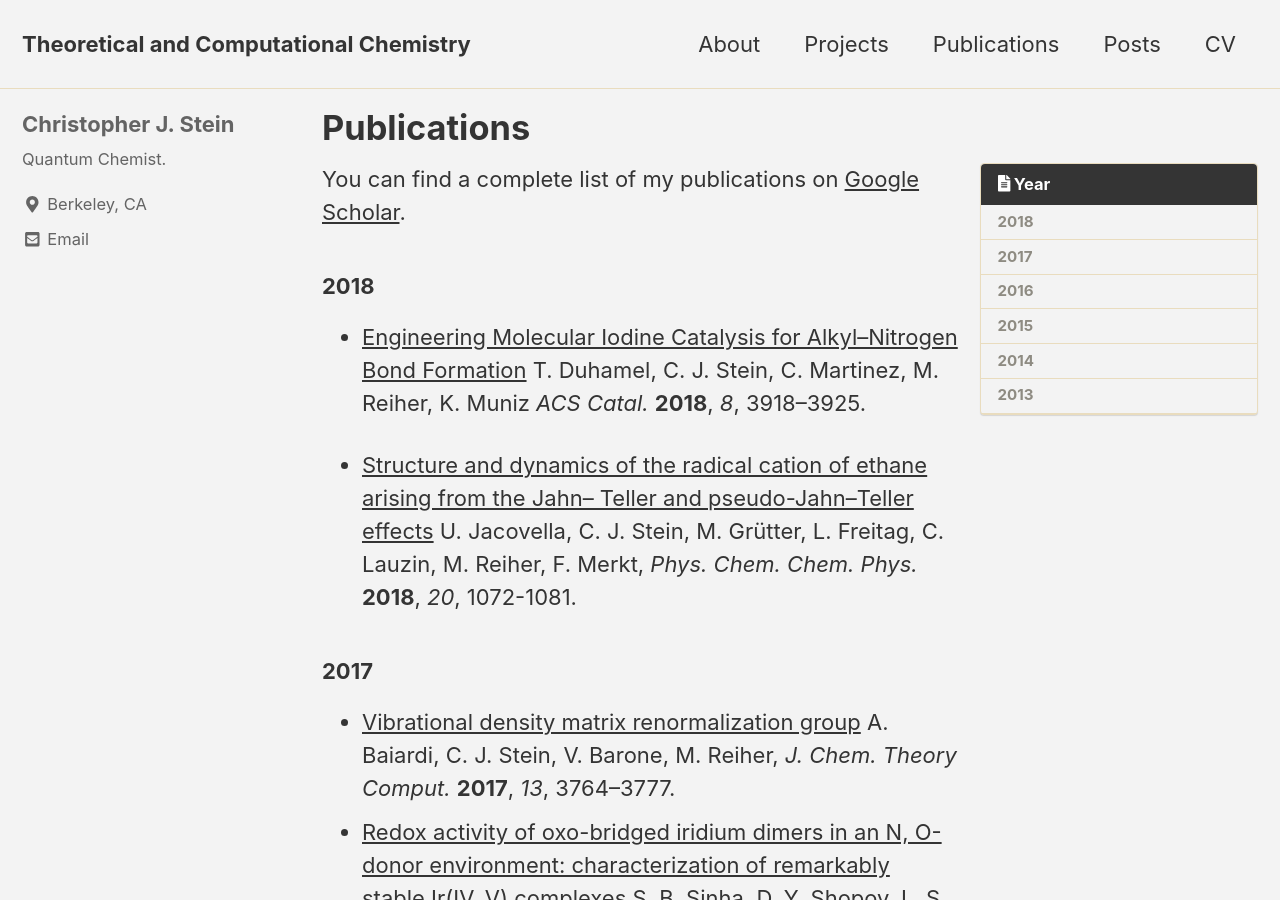
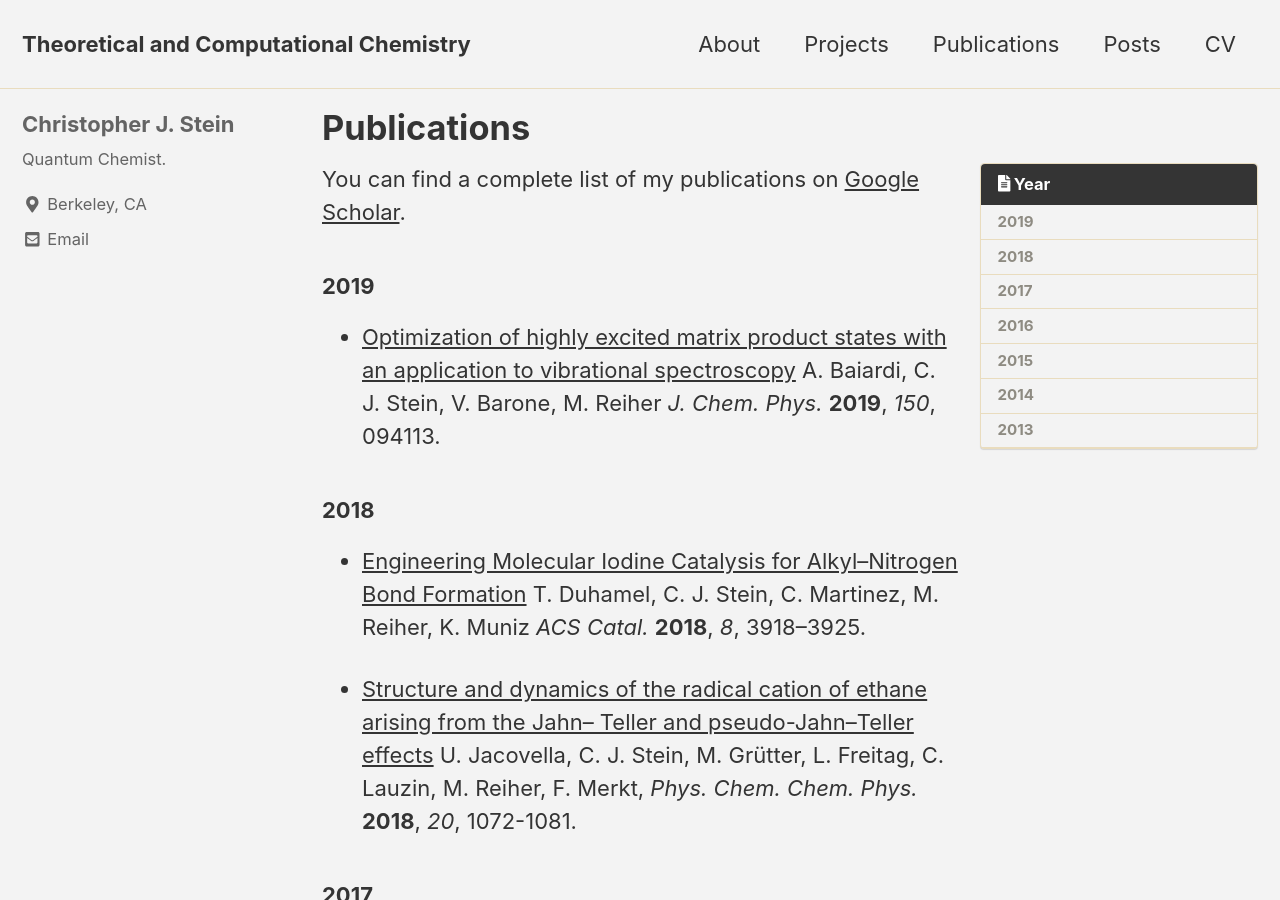
Before and after one commit to steinc/steinc.github.io, a Jekyll site: the page built from _pages/publications.md, in a window 1280 px wide and 900 px high. Built offline with Jekyll 4.4.1, drawn with Linux system fonts in a browser that asks for light colours; cached includes are drawn as plain includes; nearby versions of some CDN libraries.

Commit message:
updated publications

```diff
--- a/_pages/publications.md
+++ b/_pages/publications.md
@@ -10,9 +10,13 @@ toc_sticky: true
 
 You can find a complete list of my publications on [Google Scholar](https://scholar.google.ch/citations?user=ZjHvZRUAAAAJ&hl=en).
 
+
+### 2019
+- [Optimization of highly excited matrix product states with an application to vibrational spectroscopy](https://aip.scitation.org/doi/full/10.1063/1.5068747)
+A. Baiardi, C. J. Stein, V. Barone, M. Reiher *J. Chem. Phys.* **2019**, *150*, 094113.
+
 ### 2018
-
-- [Engineering Molecular Iodine Catalysis for Alkyl–Nitrogen Bond Formation](h ttps://pubs.acs.org/doi/abs/10.1021/acscatal.8b00286)
+- [Engineering Molecular Iodine Catalysis for Alkyl–Nitrogen Bond Formation](https://pubs.acs.org/doi/abs/10.1021/acscatal.8b00286)
 T. Duhamel, C. J. Stein, C. Martinez, M. Reiher, K. Muniz *ACS Catal.* **2018**, *8*, 3918–3925.
 
 - [Structure and dynamics of the radical cation of ethane arising from the Jahn– Teller and pseudo-Jahn–Teller effects](http://pubs.rsc.org/-/content/articlelanding/2018/cp/c7cp06907c/unauth#!divAbstract)
```
